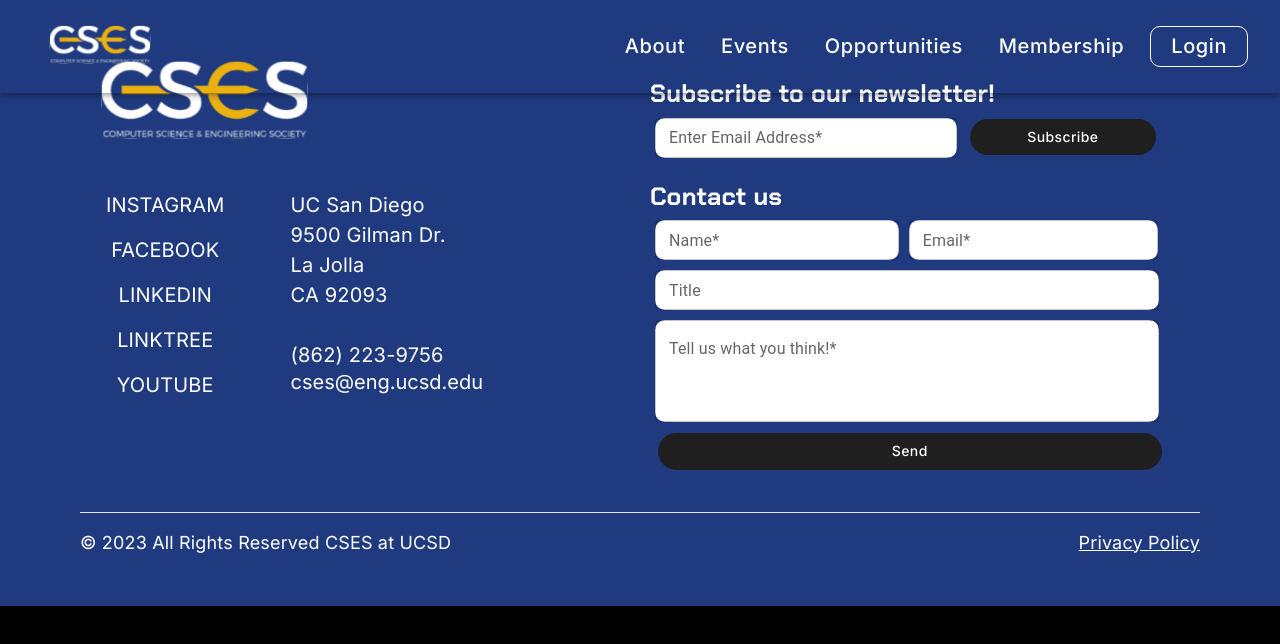
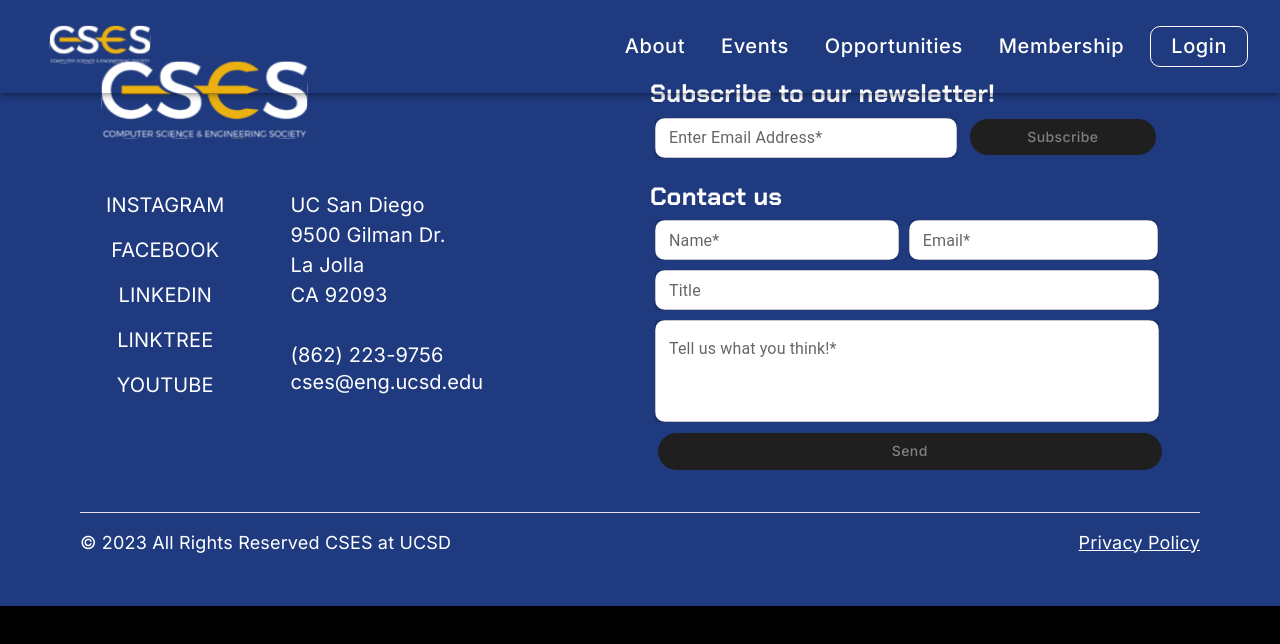
Before and after one commit to Will-Hsu/cses_webdev, a React (Create React App) app in the folder frontend/: page /about in a window 1280 px wide. Shown: the top 644 px of the page. Built offline with nearby package versions, Linux system fonts and the light colour scheme.

Commit message:
added animation and close for alerts and fix hover color

```diff
--- a/frontend/src/components/Footer/Forms.tsx
+++ b/frontend/src/components/Footer/Forms.tsx
@@ -1,12 +1,23 @@
 import React, { useState, useRef } from 'react';
-import { Alert, Button, Typography, TextField, useTheme } from '@mui/material';
+import {
+  Collapse,
+  Alert,
+  Button,
+  Typography,
+  TextField,
+  useTheme,
+  IconButton,
+} from '@mui/material';
 import { footerStyles } from './styles';
+import CloseIcon from '@mui/icons-material/Close';
+
 import emailjs from '@emailjs/browser';
 
 const Forms = () => {
   const form = useRef(null);
   const theme = useTheme();
   const styles = footerStyles(theme);
+  const emailRegex = /^[^\s@]+@[^\s@]+\.[^\s@]+$/;
   const [newsletterEmail, setNewsletterEmail] = useState('');
   const [showError, setShowError] = useState(false);
   const [showSuccess, setShowSuccess] = useState(false);
@@ -18,7 +29,6 @@ const Forms = () => {
     title: '',
     message: '',
   });
-  const emailRegex = /^[^\s@]+@[^\s@]+\.[^\s@]+$/;
 
   const subscribeNewLetter = () => {
     setShowError(false);
@@ -35,6 +45,14 @@ const Forms = () => {
     }
   };
 
+  const alertCloseBtn = (func: any) => {
+    return (
+      <IconButton aria-label="close" size="small" onClick={() => func(false)}>
+        <CloseIcon fontSize="inherit" />
+      </IconButton>
+    );
+  };
+
   const sendEmail = (e: any) => {
     e.preventDefault();
 
@@ -47,20 +65,14 @@ const Forms = () => {
       return;
     }
 
-    console.log(form.current);
     emailjs.sendForm('service_agc83dv', 'template_ot1ic18', currentForm, 'bKHY__zvT5ujULEEk').then(
-      (result) => {
-        setFeedbackForm({
-          name: '',
-          email: '',
-          title: '',
-          message: '',
-        });
+      () => {
+        setFeedbackForm({ name: '', email: '', title: '', message: '' });
         setShowSuccessForm(true);
         setTimeout(function () {
           setShowSuccessForm(false);
         }, 5000);
-        console.log(result.text);
+        //console.log(result.text);
       },
       (error) => {
         console.log(error.text);
@@ -71,14 +83,19 @@ const Forms = () => {
   return (
     <div style={{ maxWidth: '530px' }}>
       <Typography sx={styles.title}>Subscribe to our newsletter!</Typography>
-      {showSuccess && (
-        <Alert severity="success">Thank you for subscribing to our newsletter!</Alert>
-      )}
-      {showError && (
-        <Alert severity="error">
+
+      <Collapse in={showSuccess}>
+        <Alert severity="success" action={alertCloseBtn(setShowSuccess)}>
+          Thank you for subscribing to our newsletter!
+        </Alert>
+      </Collapse>
+
+      <Collapse in={showError}>
+        <Alert severity="error" action={alertCloseBtn(setShowError)}>
           Invalid email — <strong>please re-enter a valid address!</strong>
         </Alert>
-      )}
+      </Collapse>
+
       <TextField
         sx={{
           ...styles.textfield,
@@ -99,17 +116,22 @@ const Forms = () => {
             width: '95%',
           },
         }}
+        disabled={newsletterEmail === ''}
         onClick={subscribeNewLetter}
       >
         Subscribe
       </Button>
       <Typography sx={styles.title}>Contact us</Typography>
-      {showSuccessForm && <Alert severity="success">Thank you for your feedback!</Alert>}
-      {showErrorForm && (
-        <Alert severity="error">
+      <Collapse in={showSuccessForm}>
+        <Alert severity="success" action={alertCloseBtn(setShowSuccessForm)}>
+          Thank you for your feedback!
+        </Alert>
+      </Collapse>
+      <Collapse in={showErrorForm}>
+        <Alert severity="error" action={alertCloseBtn(setShowErrorForm)}>
           Invalid email — <strong>please re-enter a valid address!</strong>
         </Alert>
-      )}
+      </Collapse>
       <form ref={form} onSubmit={sendEmail}>
         <TextField
           size="small"
@@ -156,7 +178,14 @@ const Forms = () => {
           name="message"
           onChange={(e) => setFeedbackForm({ ...feedbackForm, message: e.target.value })}
         />
-        <Button type="submit" value="Send" sx={styles.button} style={{ width: '95%' }}>
+        <Button
+          disabled={
+            feedbackForm.message === '' || feedbackForm.email === '' || feedbackForm.name === ''
+          }
+          type="submit"
+          sx={styles.button}
+          style={{ width: '95%' }}
+        >
           Send
         </Button>
       </form>
--- a/frontend/src/components/Footer/styles.ts
+++ b/frontend/src/components/Footer/styles.ts
@@ -35,7 +35,10 @@ export const footerStyles = (theme: Theme) => ({
     fontWeight: '500',
     textTransform: 'none',
     '&:hover': {
-      backgroundColor: 'rgba(255, 255, 255, 0.1)',
+      backgroundColor: 'rgba(0, 0, 0, 0.3)',
+    },
+    '&[disabled]': {
+      color: 'gray',
     },
   },
   textfield: {
```
